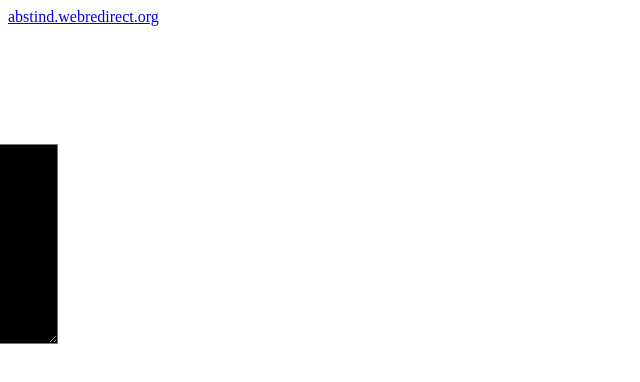
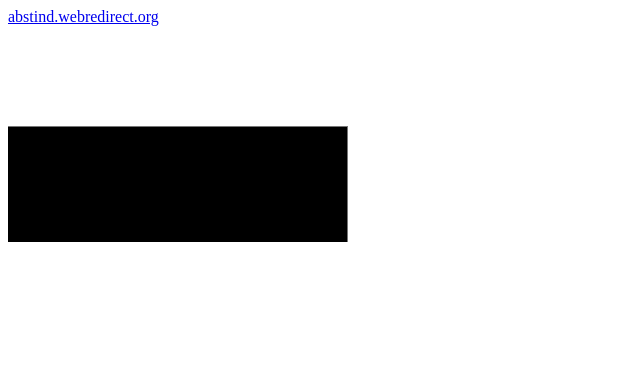
Before and after one commit to Berocl33aia/distributed, a website: page ghpages/intro.html in a window 1280 px wide. Shown: the whole page, without its empty margins (0-640 px from the left). Drawn offline with Linux system fonts and the light colour scheme.

Commit message:
Refactor intro.html for improved styling and layout
Updated HTML structure and styles for better layout.

```diff
--- a/ghpages/intro.html
+++ b/ghpages/intro.html
@@ -1,4 +1,5 @@
-<html><body>
-<a href="//abstind.webredirect.org">abstind.webredirect.org</a><div>
-<br><textarea name=scrin style="background-color:0;text-color:#aaa;position:relative;top:100px;right:300px;width:350px;height:200px">
+<html><body style="overscroll-behavior:none;overflow:hidden;height:720px;width:576px;position:fixed;">
+<a href="//abstind.webredirect.org">abstind.webredirect.org</a>
+<div style="overflow-y:auto;overscroll-behavior:contain;-webkit-overflow-scrolling:touch;
+<br><textarea name=scrin style="background-color:0;text-color:#aaa;position:relative;top:100px;right:10px;width:350px;height:200px">
 <</textarea><p></p>
```
